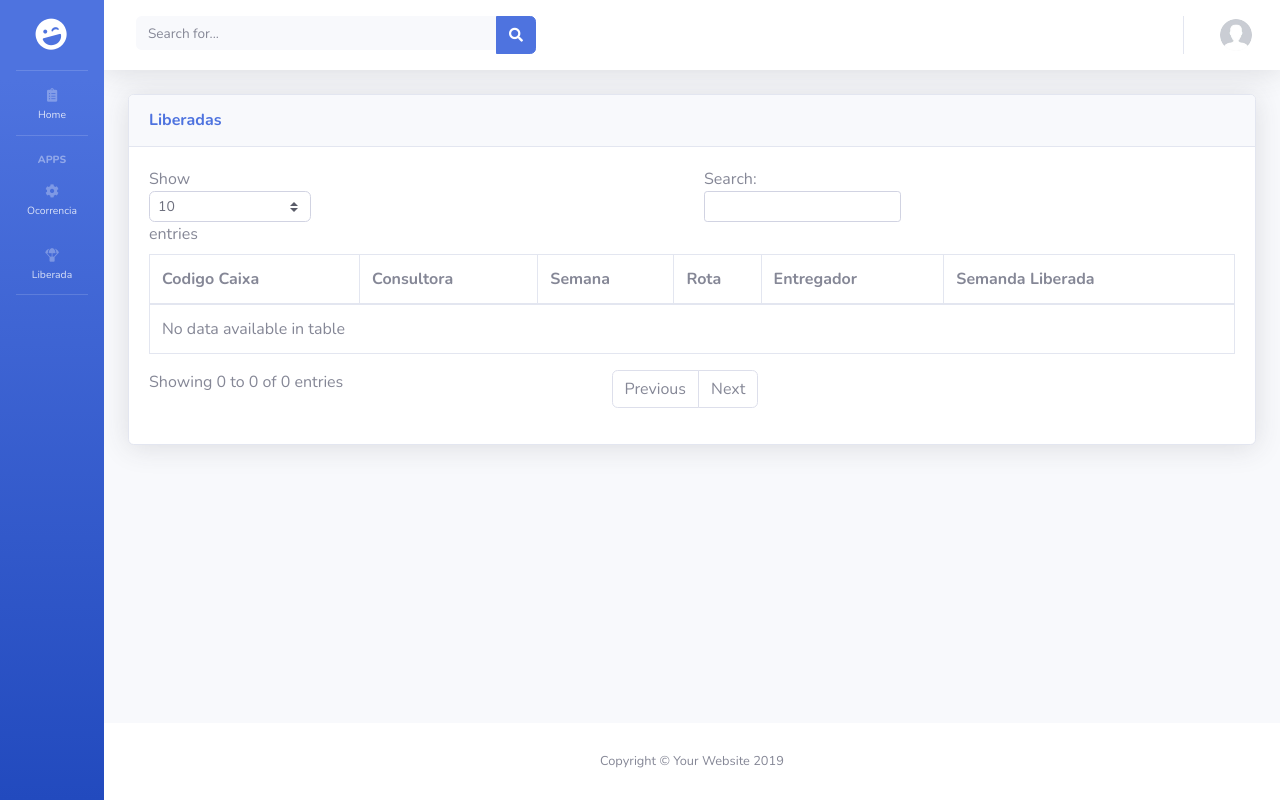
After one commit to fabriciolc/tupperTools, a Django app: page /liberadas/show/ in a window 1280 px wide. The commit adds this page. Run offline with Django 3.2, Linux system fonts and the light colour scheme; data that the repository does not hold is empty; some libraries are stand-ins or nearby versions.

Commit message:
show liberadas

```diff
--- a/home/templates/index.html
+++ b/home/templates/index.html
@@ -92,6 +92,7 @@
           <div class="bg-white py-2 collapse-inner rounded">
             <h6 class="collapse-header">Liberadas:</h6>
             <a class="collapse-item" href=" {% url 'form_liberadas' %} ">Enviar Liberadas</a>
+            <a class="collapse-item" href=" {% url 'show_liberadas' %} ">Mostrar Liberadas</a>
           </div>
         </div>
       </li>
--- /dev/null
+++ b/liberadas/templates/show_liberadas.html
@@ -0,0 +1,97 @@
+{% extends 'index.html'%}
+{% load widget_tweaks %}
+{% load static %}
+
+   {% block title %} Liberadas {% endblock %}
+
+   {% block content %}
+    {% comment %} <a href="{% url 'ocorrencias_new' %}">Nova Ocorrencia</a> {% endcomment %}
+    <!-- Begin Page Content -->
+        <div class="container-fluid">
+          <!-- Page Heading -->
+          {% comment %} <h1 class="h3 mb-2 text-gray-800">Ocorrencias</h1> {% endcomment %}
+          <!-- DataTales Example -->
+          <div class="card shadow mb-4">
+            <div class="card-header py-3">
+              <h6 class="m-0 font-weight-bold text-primary">Liberadas</h6>
+            </div>
+            <div class="card-body">
+              <div class="table-responsive">
+                <table class="table table-bordered" id="dataTable" width="100%" cellspacing="0">
+                  <thead>
+                    <tr>
+                      <th>Codigo Caixa</th>
+                      <th>Consultora</th>
+                      <th>Semana</th>
+                      <th>Rota</th>
+                      <th>Entregador</th>
+                      <th>Semanda Liberada</th>
+                    </tr>
+                  </thead>
+                  <tbody>
+                    {% for liberada in liberadas %}
+                    <tr>
+                      <td>{{liberada.caixa_fabrica_id}}</td>
+                      <td>{{liberada.consultora}}</td>
+                      <td>{{liberada.semana}}</td>
+                      <td>{{liberada.rota}}</td>
+                      <td>{{liberada.entregador}}</td>
+                      <td>Semana: {{liberada.semana_liberada}}</td>
+                    </tr>
+                    {% endfor %}
+                  </tbody>
+                </table>
+              </div>
+            </div>
+          </div>
+
+        </div>
+        <!-- /.container-fluid -->
+
+      </div>
+      <!-- End of Main Content -->
+
+    <!-- Footer -->
+   <footer class="sticky-footer bg-white">
+        <div class="container my-auto">
+            <div class="copyright text-center my-auto">
+            <span>Copyright &copy; Your Website 2019</span>
+            </div>
+        </div>
+    </footer>
+
+    <!-- End of Footer -->
+
+    </div>
+    <!-- End of Content Wrapper -->
+
+  </div>
+  <!-- End of Page Wrapper -->
+
+  <!-- Scroll to Top Button-->
+  <a class="scroll-to-top rounded" href="#page-top">
+    <i class="fas fa-angle-up"></i>
+  </a>
+
+
+    {% endblock %}
+ {% block scripts %}
+   <!-- Bootstrap core JavaScript-->
+    <script src=" {% static 'vendor/jquery/jquery.min.js' %} "></script>
+    <script src=" {% static 'vendor/bootstrap/js/bootstrap.bundle.min.js' %} "></script>
+
+    <!-- Core plugin JavaScript-->
+    <script src=" {% static 'vendor/jquery-easing/jquery.easing.min.js' %} "></script>
+
+    <!-- Custom scripts for all pages-->
+    <script src=" {% static 'js/sb-admin-2.min.js' %} "></script>
+
+    <!-- Page level plugins -->
+    <script src=" {% static 'vendor/datatables/jquery.dataTables.min.js' %} "></script>
+    <script src=" {% static 'vendor/datatables/dataTables.bootstrap4.min.js' %} "></script>
+
+    <!-- Page level custom scripts -->
+    <script src=" {% static 'js/demo/datatables-demo.js' %} "></script>
+
+</body>
+{% endblock scripts %}
--- a/liberadas/urls.py
+++ b/liberadas/urls.py
@@ -1,5 +1,6 @@
 from django.urls import path
-from .views import form_liberadas
+from .views import form_liberadas,show_liberadas
 urlpatterns = [
     path('', form_liberadas, name="form_liberadas"),
+    path('show/', show_liberadas, name="show_liberadas"),
 ]
--- a/liberadas/views.py
+++ b/liberadas/views.py
@@ -121,3 +121,10 @@ def salvarLiberada(file,semanaliberada):
         else:
             print("nao é numero")
     print("nao foi encontradas",count,"caixas")
+
+def show_liberadas(request):
+    liberadas = Liberada.objects.all()
+    context = {
+        'liberadas':liberadas,
+    }
+    return render(request,'show_liberadas.html', context)
```
